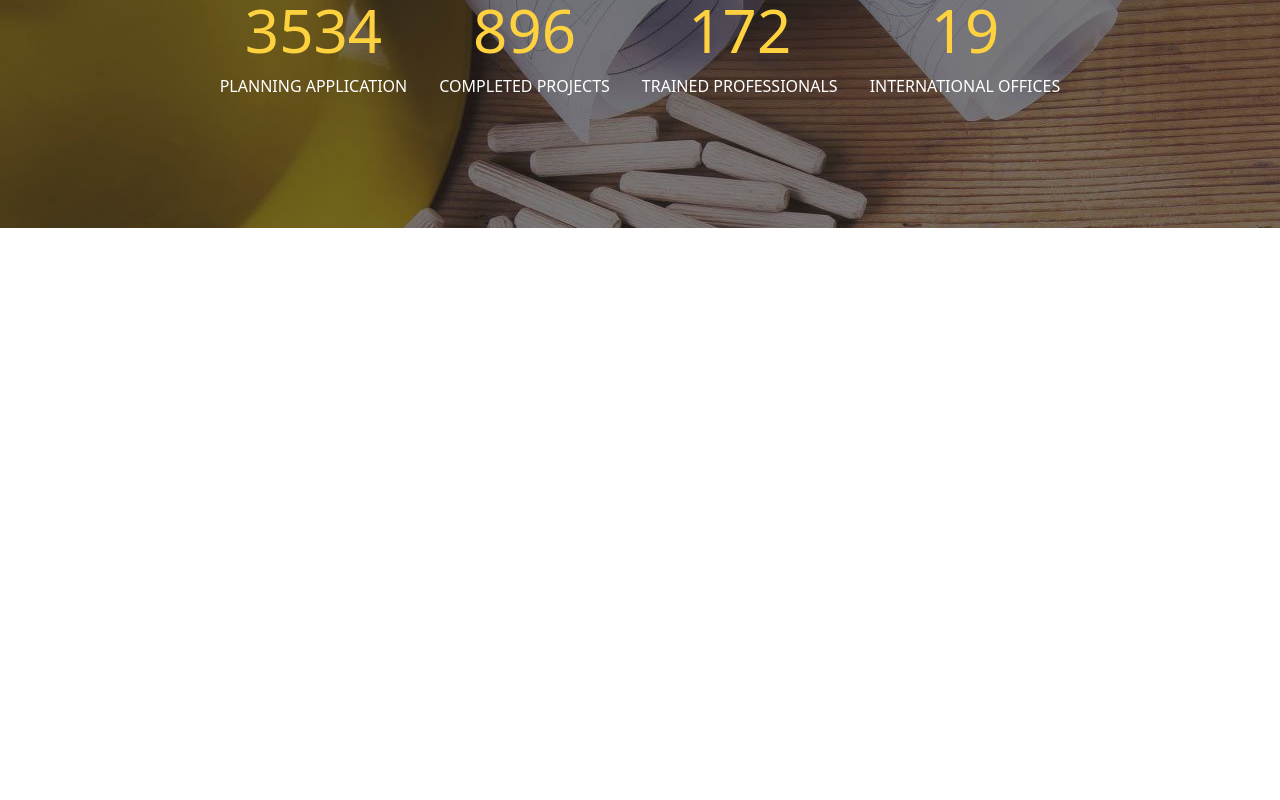
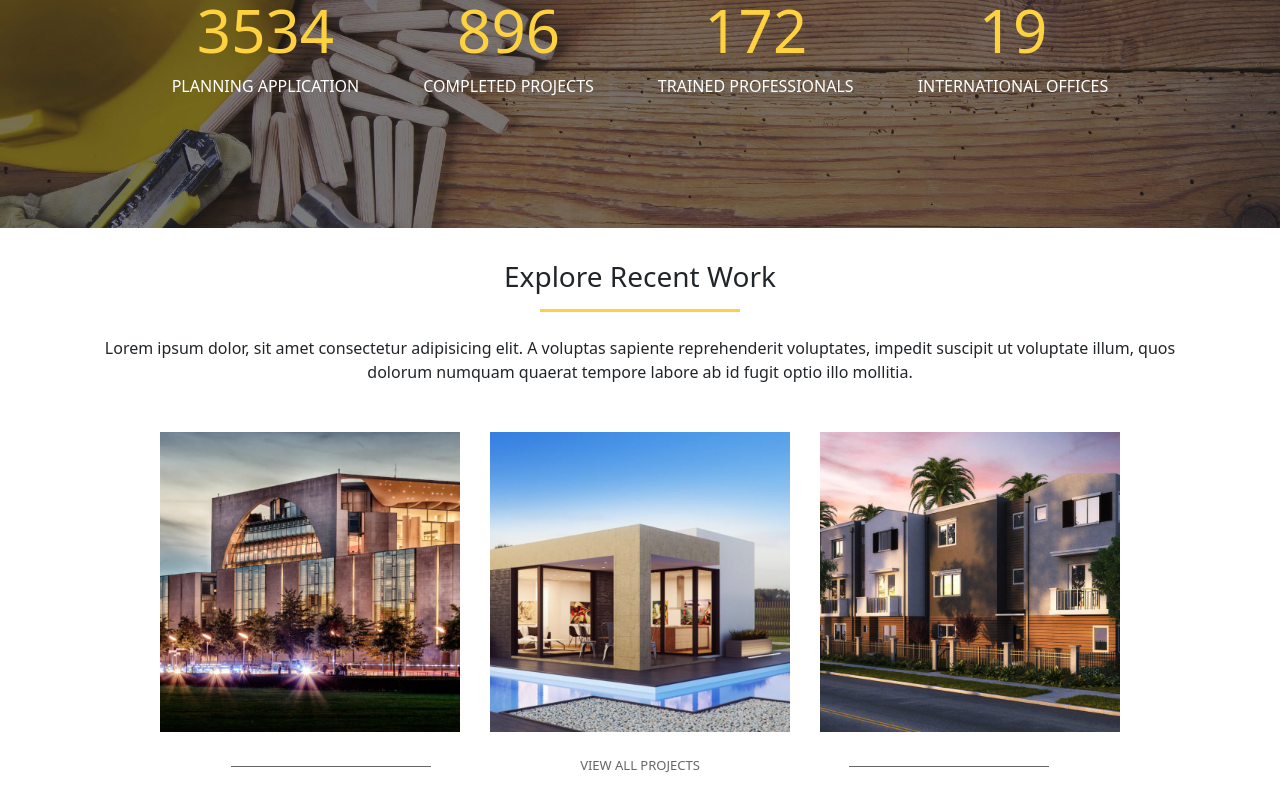
Before and after one commit to RiccardoSignorini/proj-html-vuejs, a Vue app: page / in a window 1280 px wide. Shown: the part 696-1496 px from the top of the page. Before the commit the page ends 924 px from the top, so only its background shows below. Built offline with nearby package versions, Linux system fonts and the light colour scheme.

Commit message:
terzo componente main

```diff
--- a/src/components/Main.vue
+++ b/src/components/Main.vue
@@ -1,19 +1,25 @@
 <script>
     import MainComp1 from "./MainComp1.vue"
     import MainComp2 from "./MainComp2.vue"
+    import MainComp3 from "./MainComp3.vue"
 
     export default{
         name: "Header",
         components: {
             MainComp1,
             MainComp2,
+            MainComp3,
         }
     }
 </script>
 
 <template>
+    <!-- PARTE PRESENTAZIONE AZIENDA (COSTRUZIONI MODERNE) -->
     <MainComp1/>
+    <!-- PARTE NUMERI AZIENDALI -->
     <MainComp2/>
+    <!-- PARTE IMMAGINI PROGETTI -->
+    <MainComp3/>
 </template>
 
 <style scoped lang="scss">
--- a/src/components/MainComp1.vue
+++ b/src/components/MainComp1.vue
@@ -1,3 +1,5 @@
+<!-- PARTE PRESENTAZIONE AZIENDA (COSTRUZIONI MODERNE) -->
+
 <script>
     export default{
         name: "MainComp1",
@@ -33,6 +35,7 @@
 <template>
     <div id="main-first">
         <div class="container">
+            <!-- PARTE TITOLO -->
             <div class="text-center">
                 <h3 class="py-2">Specialist In Modern Construction</h3>
                 <hr>
@@ -54,6 +57,7 @@
 </template>
 
 <style scoped lang="scss">
+    #main-first{
         hr{
             width: 200px;
             background-color: #fed23f;
@@ -69,4 +73,6 @@
             background-color: #ededed;
             border: 0 !important;
         }
+    }
+
 </style>
--- a/src/components/MainComp2.vue
+++ b/src/components/MainComp2.vue
@@ -1,3 +1,5 @@
+<!-- PARTE NUMERI AZIENDALI -->
+
 <script>
     export default{
         name: "MainComp2",
@@ -33,7 +35,8 @@
 <template>
     <div id="main-second" class="d-flex align-items-center">
         <div class="container px-4 d-flex justify-content-center">
-            <div class="card text-center" v-for="(elem, index) in societyNumbers" :key="index">
+            <!-- CARD SINGOLA CICLATA -->
+            <div class="card text-center mx-3" v-for="(elem, index) in societyNumbers" :key="index">
                 <font-awesome-icon :icon="elem.icon" size="2xl" class="my-2"/>
                 <div class="card-body">
                     <h2 class="card-title">{{ elem.num }}</h2>
@@ -47,6 +50,7 @@
 <style scoped lang="scss">
    #main-second{
         background-image: url("/img/home-244125289.jpg");
+        background-size: cover;
         height: 450px;
 
         .card{
--- /dev/null
+++ b/src/components/MainComp3.vue
@@ -0,0 +1,75 @@
+<!-- PARTE IMMAGINI PROGETTI -->
+
+<script>
+    export default{
+        name: "MainComp3",
+        data(){
+            return{
+
+            }
+        }
+    }
+</script>
+
+<template>
+    <div id="main-third">
+        <div class="container text-center my-4">
+            <!-- PARTE TITOLO -->
+            <div>
+                <h3 class="py-2">Explore Recent Work</h3>
+                <hr>
+                <p class="py-4">Lorem ipsum dolor, sit amet consectetur adipisicing elit. A voluptas sapiente reprehenderit voluptates, impedit suscipit ut voluptate illum, quos dolorum numquam quaerat tempore labore ab id fugit optio illo mollitia.</p>
+            </div>
+            <!-- PARTE IMMAGINI -->
+            <div class="my-4">
+                <img src="/img/project2-featured-15013609-800x800.jpg" alt="">
+                <img src="/img/project1-featured-294276386-800x800.jpg" alt="">
+                <img src="/img/project3-featured-189023420-800x800.jpg" alt="">
+            </div>
+            <div id="foot-third" class="d-flex align-items-center my-4">
+                <hr>
+                <a href="#">VIEW ALL PROJECTS</a>
+                <hr>
+            </div>
+        </div>
+    </div>
+</template>
+
+<style scoped lang="scss">
+    #main-third{
+
+        hr{
+            width: 200px;
+            background-color: #fed23f;
+            height: 3px;
+            opacity: 1;
+            border: 0;
+            margin: 0 auto;
+        }
+
+        img{
+            width: 300px;
+            margin: 0 15px;
+        }
+
+        #foot-third{
+
+            a{
+                text-decoration: none;
+                color: black;
+                opacity: 0.6;
+                font-size: 13px;
+            }
+
+            a:hover{
+                opacity: 1;
+            }
+
+            hr{
+                background-color: black;
+                height: 1px;
+                opacity: 0.6;
+            }
+        }
+    }
+</style>
```
Lines whose indentation alone changed are shown as unchanged.
